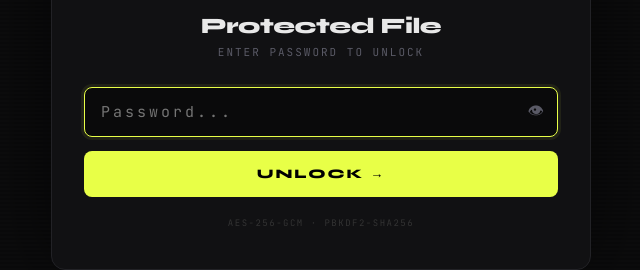
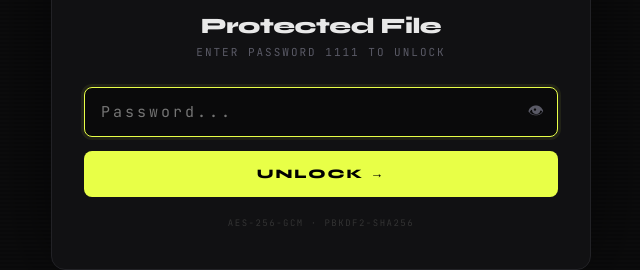
Before and after one commit to rninej/chatonline, a plain HTML site: page index (5)_encrypted.html in a window 1280 px wide. Shown: the part 316-586 px from the top of the page, 319-959 px from the left. Drawn offline with Linux system fonts and the light colour scheme.

Commit message:
Update password prompt message in HTML file

```diff
--- a/index (5)_encrypted.html
+++ b/index (5)_encrypted.html
@@ -53,7 +53,7 @@ input:focus{border-color:#e8ff47;box-shadow:0 0 0 3px rgba(232,255,71,.07)}
 <div class="box" id="box">
   <div class="icon">🔒</div>
   <h1>Protected File</h1>
-  <div class="sub">Enter password to unlock</div>
+  <div class="sub">Enter password 1111 to unlock</div>
   <div class="pw-wrap">
     <input type="password" id="pw" placeholder="Password..." autofocus onkeydown="if(event.key==='Enter')unlock()" />
     <button class="eye" onclick="var i=document.getElementById('pw');i.type=i.type==='password'?'text':'password';this.textContent=i.type==='password'?'👁':'🙈'" aria-label="Toggle visibility">👁</button>
```
